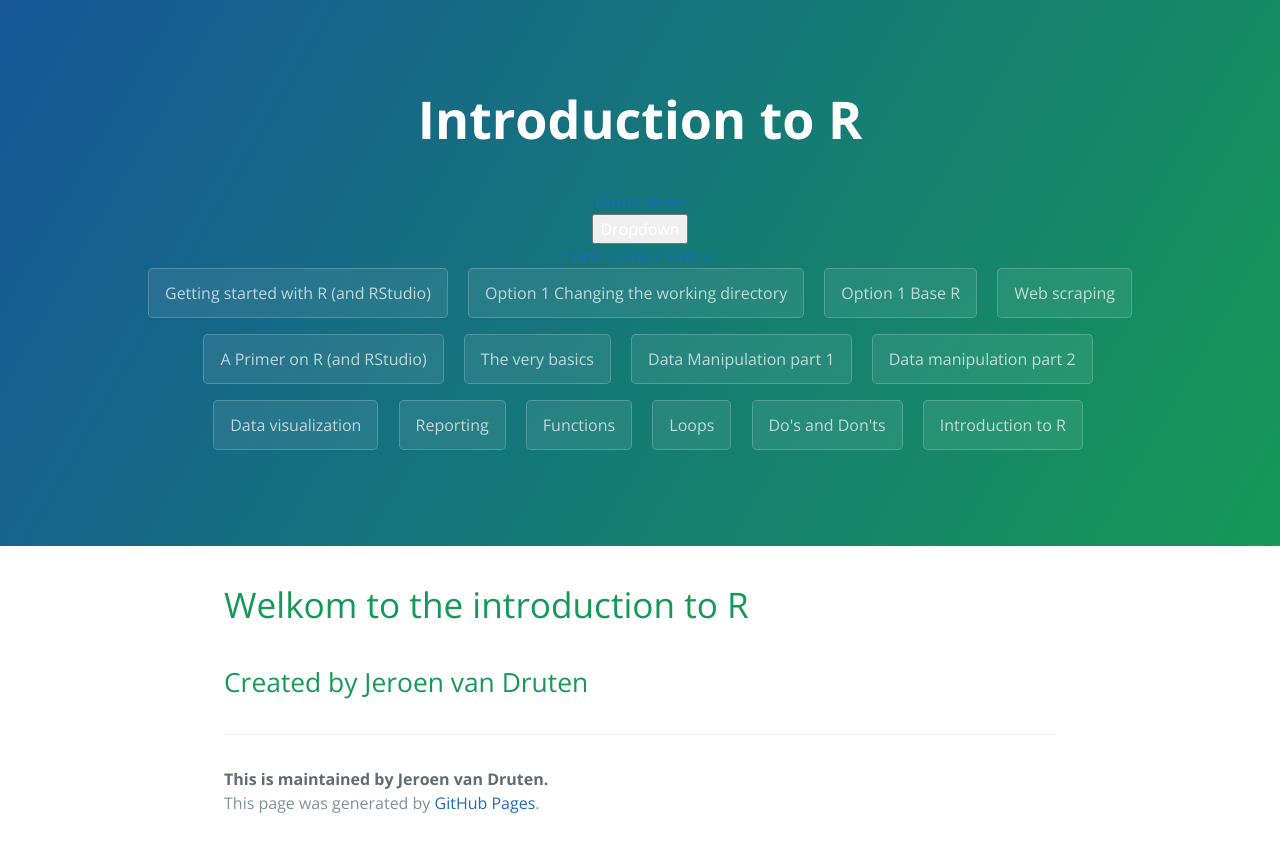
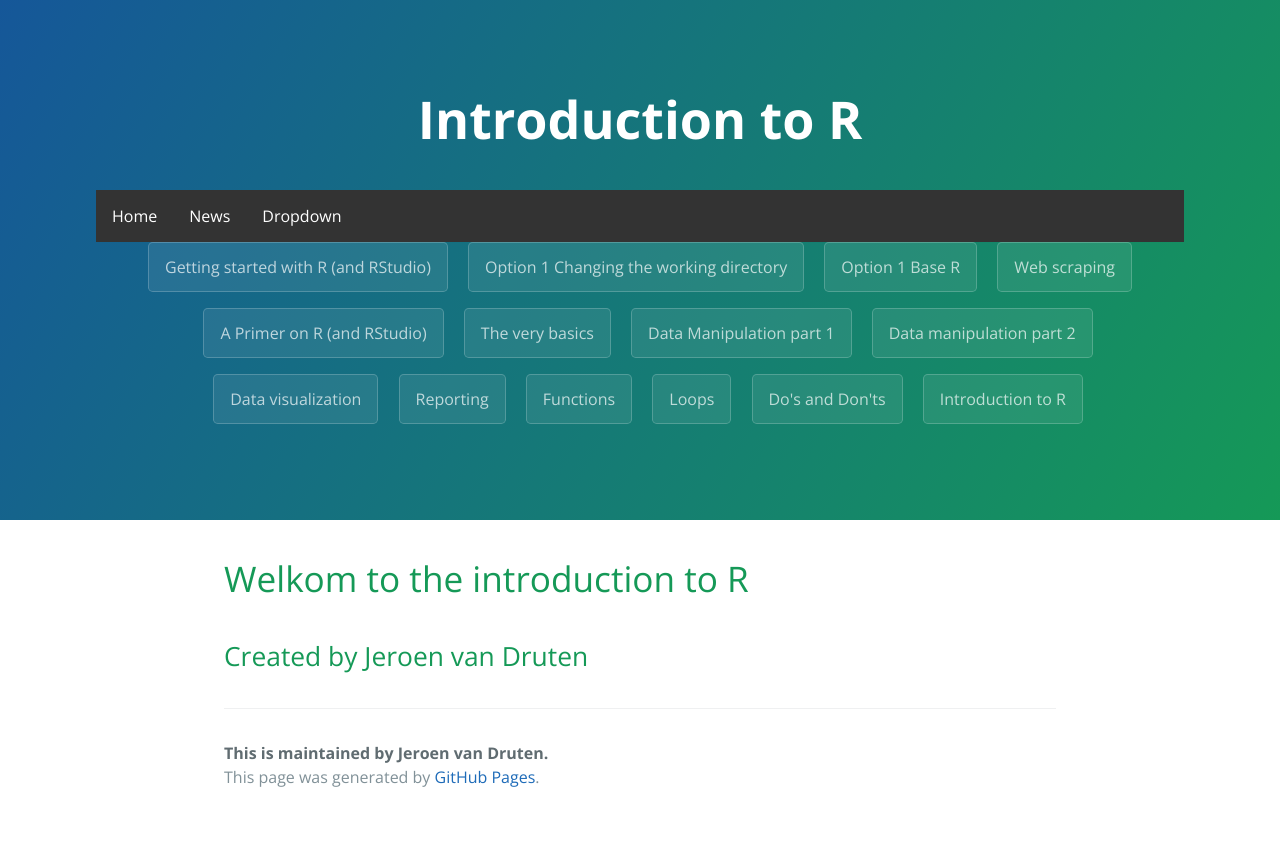
Before and after one commit to jmjvdruten/introductiontoR, a Jekyll site: the page built from index.md, in a window 1280 px wide. Shown: the top 852 px of the page. Built offline with Jekyll 4.4.1, drawn with Linux system fonts in a browser that asks for light colours.

Commit message:
Update stylesheet.css

```diff
--- a/stylesheets/stylesheet.css
+++ b/stylesheets/stylesheet.css
@@ -14,6 +14,71 @@ a {
   text-decoration: none; }
   a:hover {
     text-decoration: underline; }
+
+
+.navbar {
+  overflow: hidden;
+  background-color: #333;
+}
+
+.navbar a {
+  float: left;
+  font-size: 16px;
+  color: white;
+  text-align: center;
+  padding: 14px 16px;
+  text-decoration: none;
+}
+
+.dropdown {
+  float: left;
+  overflow: hidden;
+}
+
+.dropdown .dropbtn {
+  font-size: 16px;
+  border: none;
+  outline: none;
+  color: white;
+  padding: 14px 16px;
+  background-color: inherit;
+  font-family: inherit;
+  margin: 0;
+}
+
+.navbar a:hover, .dropdown:hover .dropbtn {
+  background-color: red;
+}
+
+.dropdown-content {
+  display: none;
+  position: absolute;
+  background-color: #f9f9f9;
+  min-width: 160px;
+  box-shadow: 0px 8px 16px 0px rgba(0,0,0,0.2);
+  z-index: 1;
+}
+
+.dropdown-content a {
+  float: none;
+  color: black;
+  padding: 12px 16px;
+  text-decoration: none;
+  display: block;
+  text-align: left;
+}
+
+.dropdown-content a:hover {
+  background-color: #ddd;
+}
+
+.dropdown:hover .dropdown-content {
+  display: block;
+}
+
+
+
+
 
 .btn {
   display: inline-block;
```
